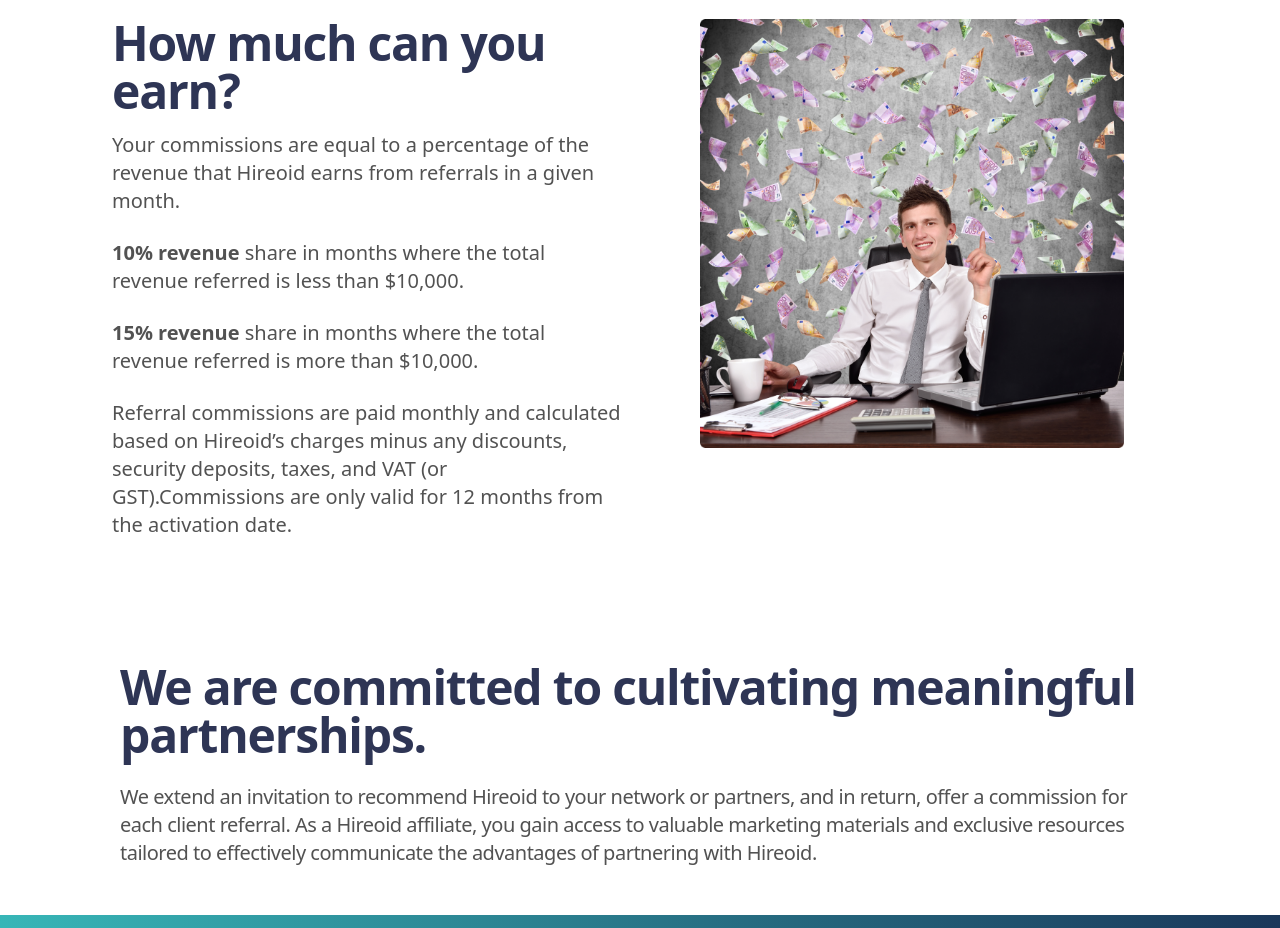
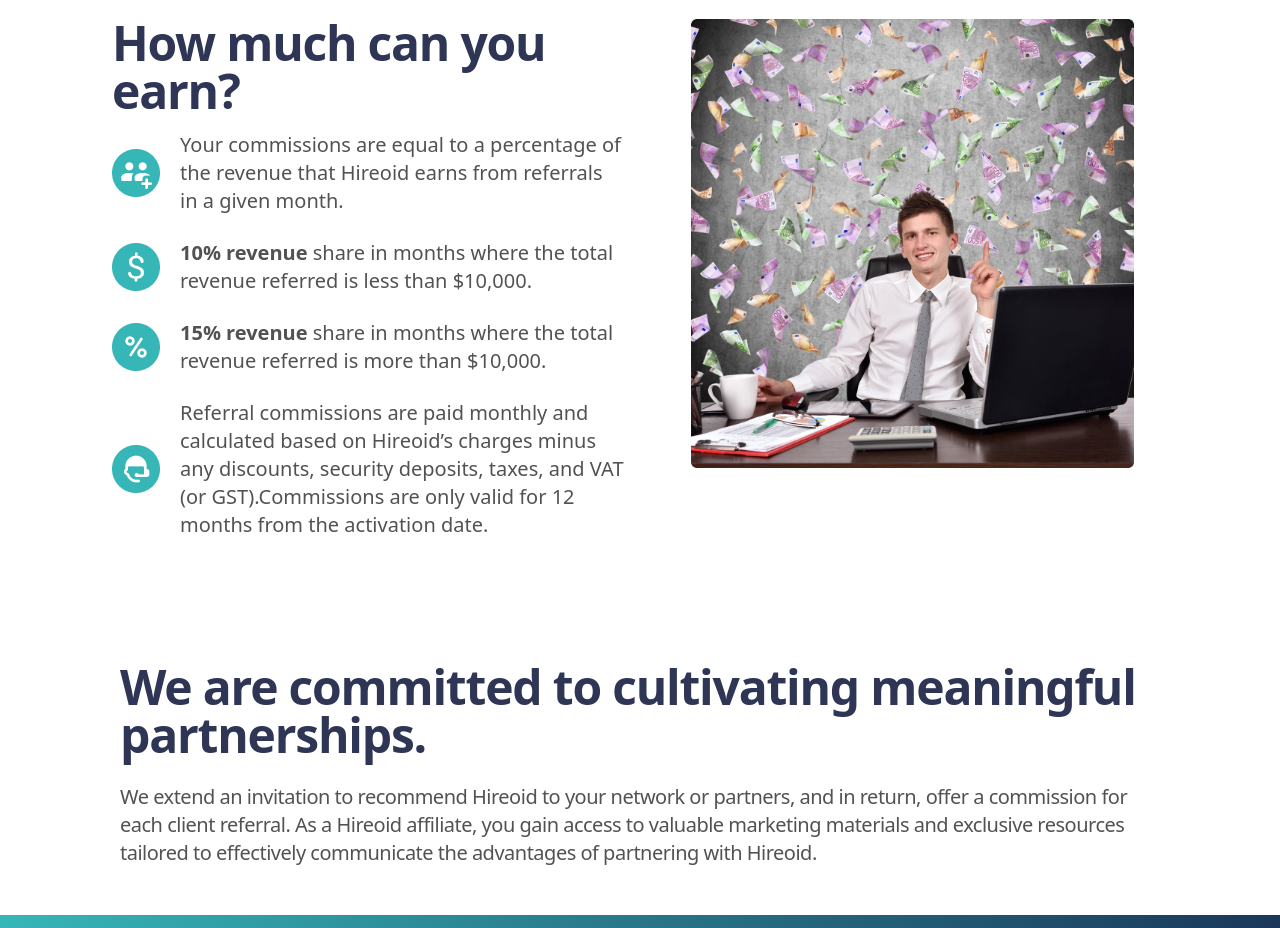
Before and after one commit to abdur-rehman-ali/hireoid, a React (Vite) app: page /affiliate-program in a window 1280 px wide. Shown: the part 2320-3248 px from the top of the page. Built offline with nearby package versions, Linux system fonts and the light colour scheme.

Commit message:
Frame icons

```diff
--- a/src/pages/Affiliate-Program.jsx
+++ b/src/pages/Affiliate-Program.jsx
@@ -168,7 +168,7 @@ free to sign up, easy to participate in, and there no minimum sales requirement.
         <div className="flex-1 flex justify-center">
           <img
             src={cardTwo}
-            style={{ height: `429px`, width: `611px` }}
+            style={{ height: `449px`, width: `611px` }}
             className="object-contain"
             alt="Description of card"
           />
@@ -177,24 +177,47 @@ free to sign up, easy to participate in, and there no minimum sales requirement.
           <h1 className="text-primary mb-4 text-4xl md:text-5xl font-extrabold leading-normal tracking-tight">
             How much can you earn?
           </h1>
-          <p className="text-lg md:text-xl font-normal leading-6 text-gray mb-6">
+          <p className="flex flex-row items-center text-lg md:text-xl font-normal leading-6 text-gray mb-6">
+            <img
+              src={frame1}
+              className="object-contain mr-5"
+              alt="Description of card"
+            />
             Your commissions are equal to a percentage of the revenue that Hireoid earns
             from referrals in a given month.
           </p>
-          <p className="text-lg md:text-xl font-normal leading-6 text-gray mb-6">
-            <strong>10% revenue</strong> share in months where the total revenue referred is less than
-            $10,000.
+
+          <p className="flex flex-row items-center text-lg md:text-xl font-normal leading-6 text-gray mb-6">
+            <img
+              src={frame2}
+              className="object-contain mr-5"
+              alt="Description of card"
+            />
+            <p><strong>10% revenue</strong> share in months where the total revenue referred is less than
+            $10,000.</p>
           </p>
-          <p className="text-lg md:text-xl font-normal leading-6 text-gray mb-6">
-            <strong>15% revenue</strong> share in months where the total revenue referred is more than
-            $10,000.
+          <p className="flex flex-row items-center text-lg md:text-xl font-normal leading-6 text-gray mb-6">
+            <img
+              src={frame3}
+              className="object-contain mr-5"
+              alt="Description of card"
+            />
+            <p><strong>15% revenue</strong> share in months where the total revenue referred is more than
+            $10,000.</p>
           </p>
-          <p className="text-lg md:text-xl font-normal leading-6 text-gray mb-6">
-            Referral commissions are paid monthly and calculated based on Hireoid’s
-            charges minus any discounts, security deposits, taxes, and VAT (or GST).Commissions are only valid for 12 months from the activation date.
+          <p className="flex flex-row items-center text-lg md:text-xl font-normal leading-6 text-gray mb-6">
+            <img
+              src={frame4}
+              className="object-contain mr-5"
+              alt="Description of card"
+            />
+             Referral commissions are paid monthly and calculated based on Hireoid’s
+             charges minus any discounts, security deposits, taxes, and VAT (or GST).Commissions are only valid for 12 months from the activation date.
           </p>
+
         </div>
       </div>
+
 
 
       <div className="px-6 py-6 md:px-[120px] pt-20 max-w-1440 mx-auto flex flex-col gap-6">
```
